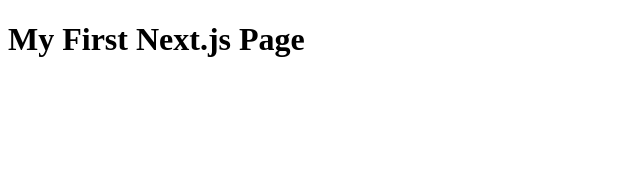
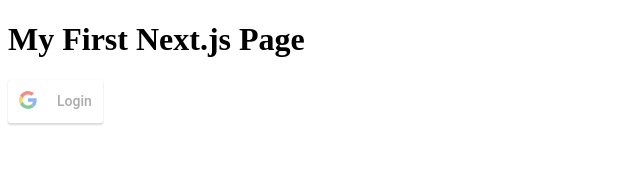
Before and after one commit to wiseseo/Team_Web_3_Client, a Next.js app: page / in a window 1280 px wide. Shown: the top 173 px of the page, without its empty margins (0-640 px from the left). Built offline with nearby package versions, Linux system fonts and the light colour scheme.

Commit message:
구글 로그인 구현 #24

```diff
--- /dev/null
+++ b/components/Login.tsx
@@ -0,0 +1,24 @@
+import * as React from "react";
+import { GoogleLogin, GoogleLoginResponse } from "react-google-login";
+
+const Login: React.FC = () => {
+  const successHandler = (res: GoogleLoginResponse) => {
+    console.log(res);
+  };
+
+  const failureHandler = (error: any) => {
+    console.error(error);
+  };
+  return (
+    <div>
+      <GoogleLogin
+        clientId={process.env.GOOGLE_CLIENT_ID}
+        buttonText="Login"
+        onSuccess={successHandler}
+        onFailure={failureHandler}
+      />
+    </div>
+  );
+};
+
+export default Login;
--- a/next.config.js
+++ b/next.config.js
@@ -1,8 +1,13 @@
 // next.config.js
 const withCss = require("@zeit/next-css");
-
-module.exports = withCss({
+require("dotenv").config();
+module.exports = {
+  env: {
+    GOOGLE_CLIENT_ID: process.env.GOOGLE_CLIENT_ID
+  },
+  withCss: withCss({
     webpack: config => {
       return config;
     }
-});
+  })
+};
--- a/package.json
+++ b/package.json
@@ -9,9 +9,11 @@
     "@types/react-sizes": "^2.0.0",
     "@zeit/next-css": "^1.0.1",
     "babel-plugin-styled-components": "^1.10.7",
+    "dotenv": "^8.2.0",
     "next": "^9.2.2",
     "react": "^16.13.0",
     "react-dom": "^16.13.0",
+    "react-google-login": "^5.1.2",
     "typescript": "^3.8.3"
   },
   "devDependencies": {
--- a/pages/index.tsx
+++ b/pages/index.tsx
@@ -1,14 +1,16 @@
 import * as React from "react";
-import styled from 'styled-components';
+import Login from "./../components/Login";
+import styled from "styled-components";
 
 const Title = styled.h1`
-  color : black
+  color: black;
 `;
 
 const Index: React.FC = () => {
   return (
     <div>
       <Title>My First Next.js Page</Title>
+      <Login />
     </div>
   );
 };
```
Also changed, not shown: 2 other files (tests, documents, lock files or other folders).
